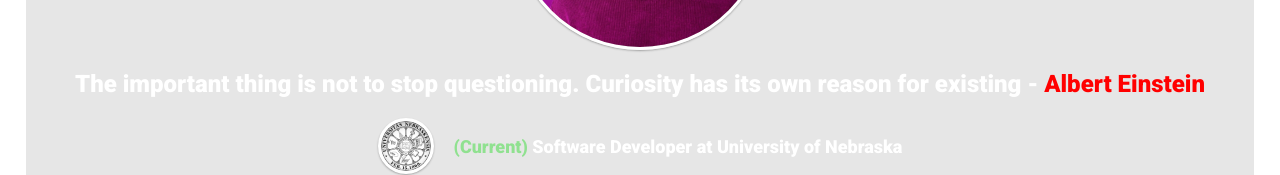
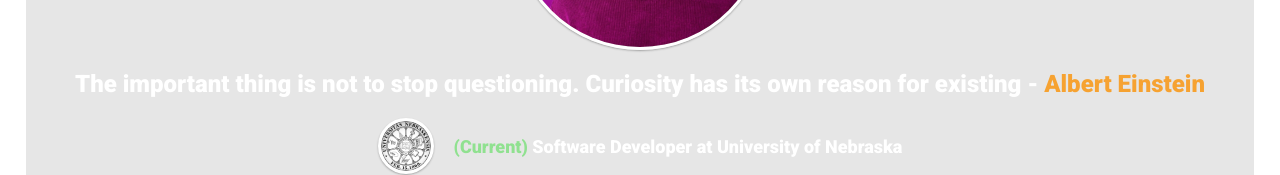
Before and after one commit to ayushm-agrawal/personal-portfolio, a React (Create React App) app: page /about in a window 1280 px wide. Shown: the part 313-488 px from the top of the page. Built offline with nearby package versions, Linux system fonts and the light colour scheme.

Commit message:
:bug: small color change

```diff
--- a/src/components/About.js
+++ b/src/components/About.js
@@ -19,7 +19,7 @@ class About extends Component {
                 </div>
 
                 <div className='about-intro'>
-                    <h2>{this.randomQuoteToDisplay[0]} -  <span style={{color: 'red'}}>{this.randomQuoteToDisplay[1]}</span></h2>
+                    <h2>{this.randomQuoteToDisplay[0]} -  <span style={{color: '#f6a231'}}>{this.randomQuoteToDisplay[1]}</span></h2>
                 </div>
 
                 <div className='about-experience'>
```
